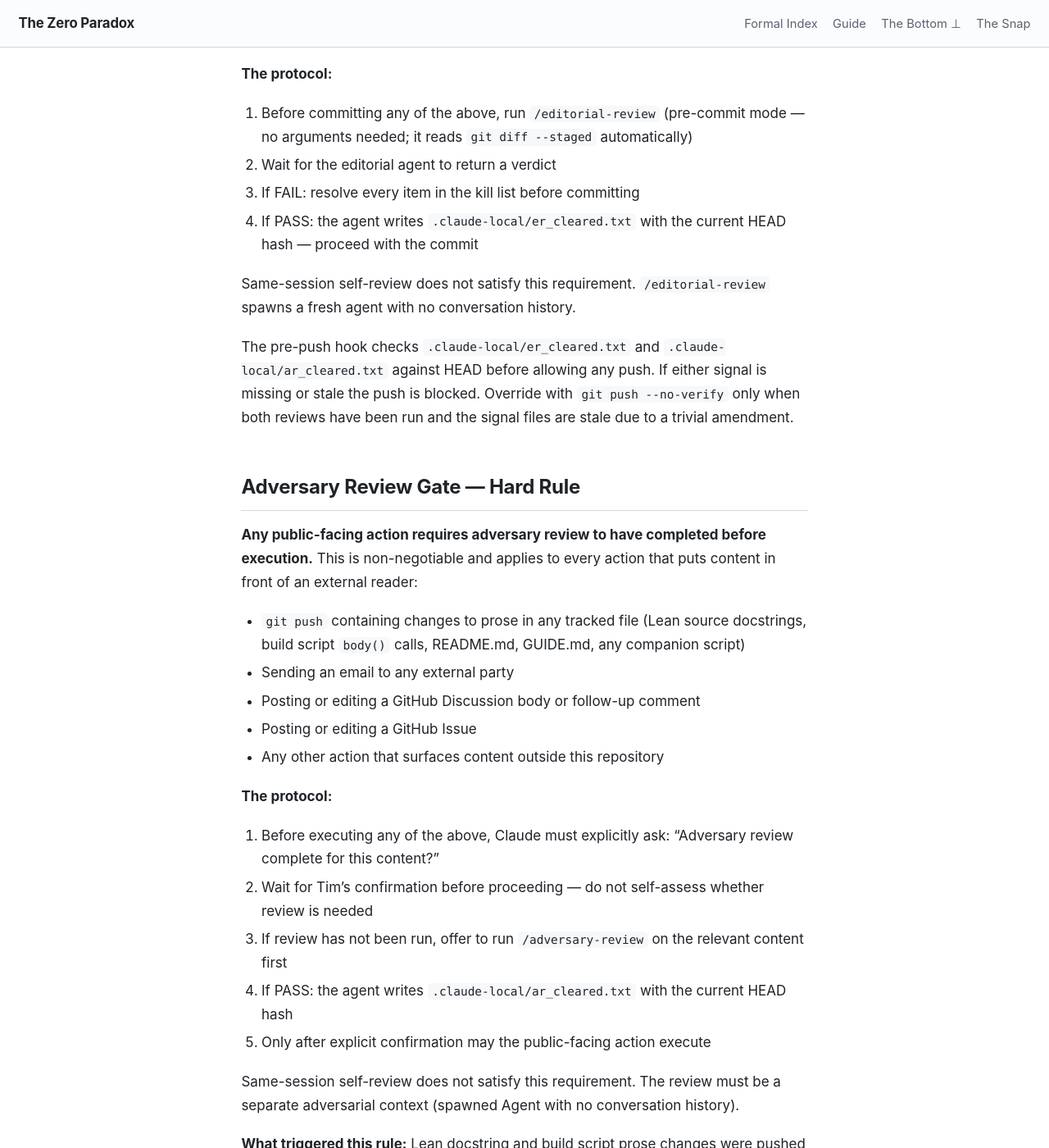
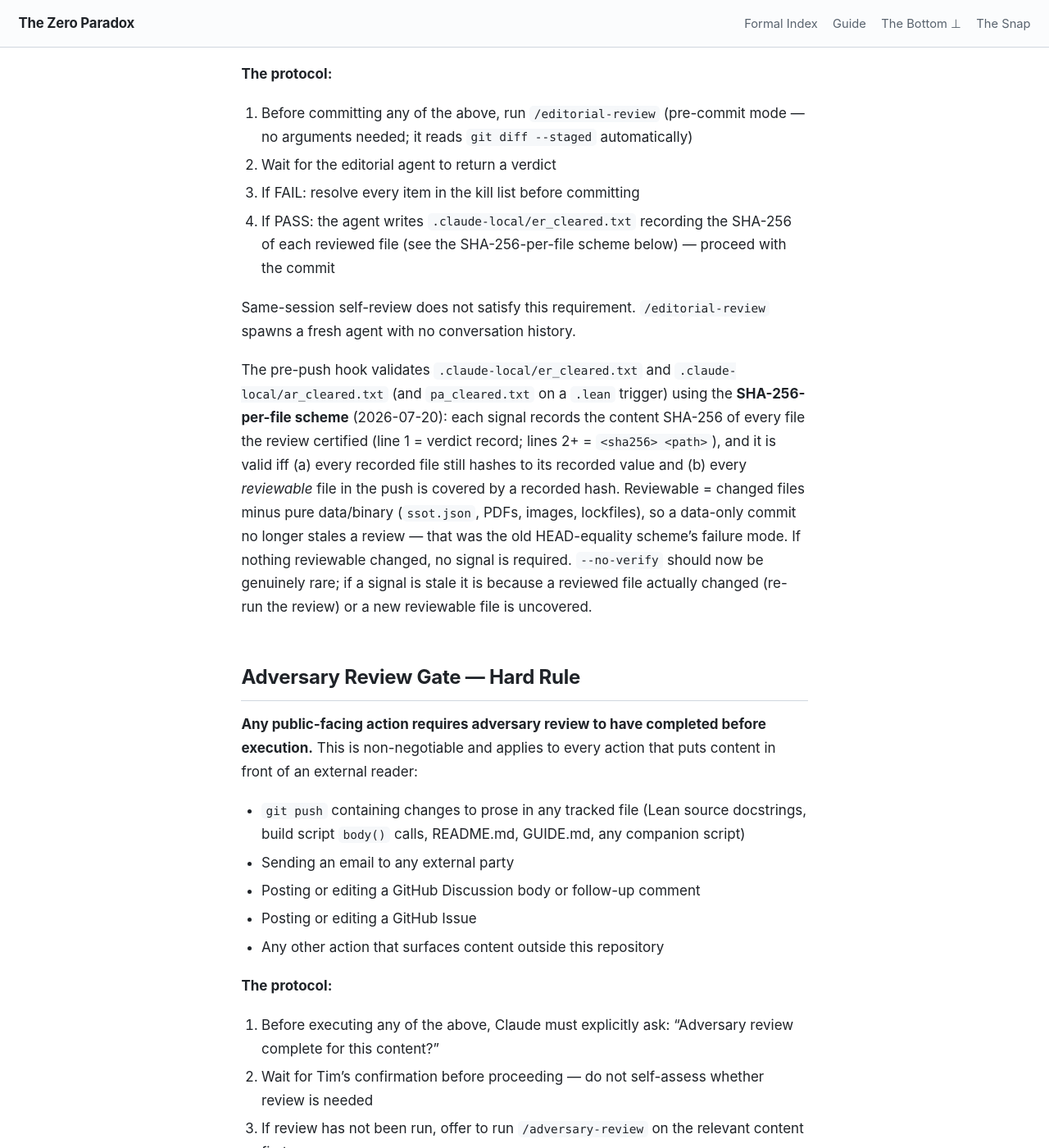
Before and after one commit to timbrigham/ZeroParadox, a Jekyll site: the page built from CLAUDE.md, in a window 1280 px wide and 1400 px high, scrolled down 7788 px. Shown: the whole window at 82% size. Built offline with Jekyll 4.4.1, drawn with Linux system fonts in a browser that asks for light colours; our own code applies the rules of GitHub Pages for plain Markdown files; some of the changed text lies outside the part shown.

Commit message:
@ docs: review-gate signals now SHA-256-per-file, not HEAD-keyed (hook + skills)

```diff
--- a/CLAUDE.md
+++ b/CLAUDE.md
@@ -159,11 +159,11 @@ into the brief explicitly — the same way the encoding and glob warnings are al
 1. Before committing any of the above, run `/editorial-review` (pre-commit mode — no arguments needed; it reads `git diff --staged` automatically)
 2. Wait for the editorial agent to return a verdict
 3. If FAIL: resolve every item in the kill list before committing
-4. If PASS: the agent writes `.claude-local/er_cleared.txt` with the current HEAD hash — proceed with the commit
+4. If PASS: the agent writes `.claude-local/er_cleared.txt` recording the SHA-256 of each reviewed file (see the SHA-256-per-file scheme below) — proceed with the commit
 
 Same-session self-review does not satisfy this requirement. `/editorial-review` spawns a fresh agent with no conversation history.
 
-The pre-push hook checks `.claude-local/er_cleared.txt` and `.claude-local/ar_cleared.txt` against HEAD before allowing any push. If either signal is missing or stale the push is blocked. Override with `git push --no-verify` only when both reviews have been run and the signal files are stale due to a trivial amendment.
+The pre-push hook validates `.claude-local/er_cleared.txt` and `.claude-local/ar_cleared.txt` (and `pa_cleared.txt` on a `.lean` trigger) using the **SHA-256-per-file scheme** (2026-07-20): each signal records the content SHA-256 of every file the review certified (line 1 = verdict record; lines 2+ = `<sha256>  <path>`), and it is valid iff (a) every recorded file still hashes to its recorded value and (b) every *reviewable* file in the push is covered by a recorded hash. Reviewable = changed files minus pure data/binary (`ssot.json`, PDFs, images, lockfiles), so a data-only commit no longer stales a review — that was the old HEAD-equality scheme's failure mode. If nothing reviewable changed, no signal is required. `--no-verify` should now be genuinely rare; if a signal is stale it is because a reviewed file actually changed (re-run the review) or a new reviewable file is uncovered.
 
 ## Adversary Review Gate — Hard Rule
 
@@ -179,7 +179,7 @@ The pre-push hook checks `.claude-local/er_cleared.txt` and `.claude-local/ar_cl
 1. Before executing any of the above, Claude must explicitly ask: "Adversary review complete for this content?"
 2. Wait for Tim's confirmation before proceeding — do not self-assess whether review is needed
 3. If review has not been run, offer to run `/adversary-review` on the relevant content first
-4. If PASS: the agent writes `.claude-local/ar_cleared.txt` with the current HEAD hash
+4. If PASS: the agent writes `.claude-local/ar_cleared.txt` recording the SHA-256 of each reviewed file (see the SHA-256-per-file scheme below)
 5. Only after explicit confirmation may the public-facing action execute
 
 Same-session self-review does not satisfy this requirement. The review must be a separate adversarial context (spawned Agent with no conversation history).
```
